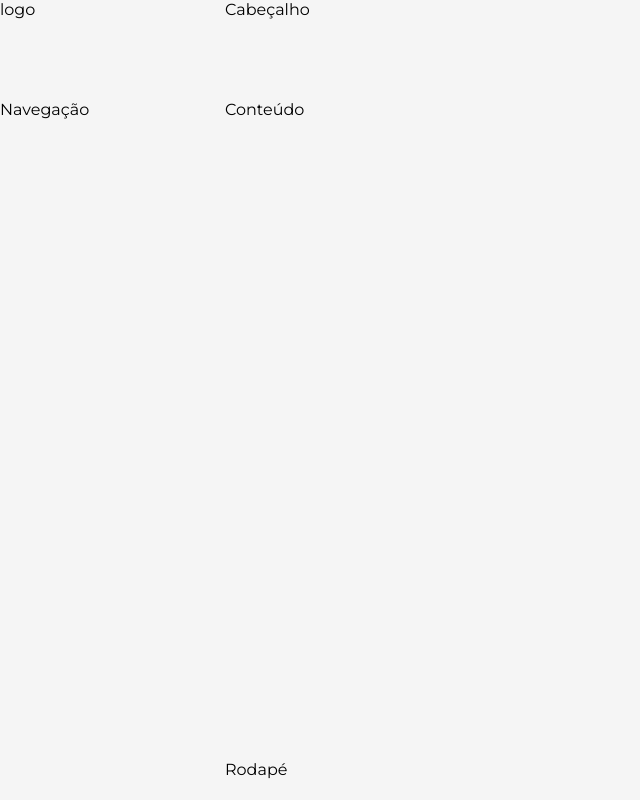
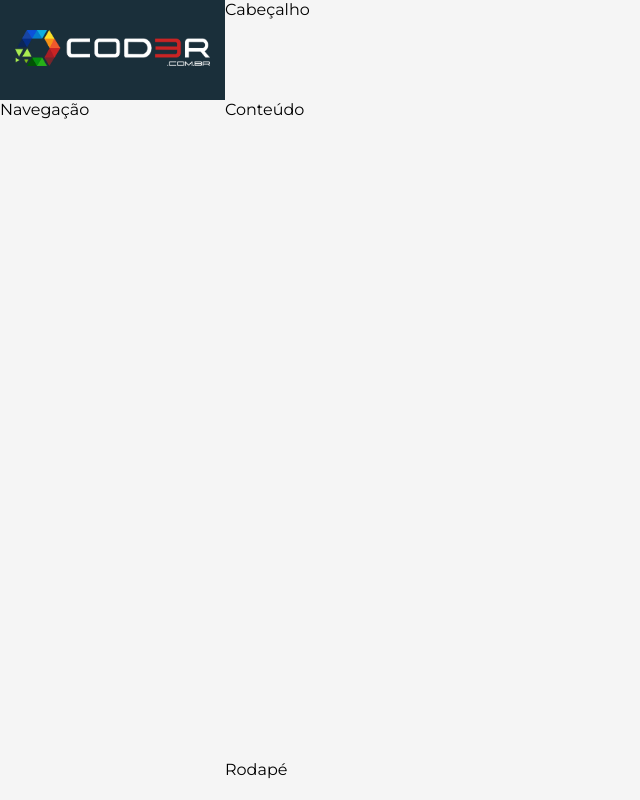
Before and after one commit to JuanPabllo/CRUD-ReactJs, a React (Create React App) app in the folder frontend/: page / in a window 1280 px wide. Shown: the whole page, without its empty margins (0-640 px from the left). Built offline with nearby package versions, Linux system fonts and the light colour scheme.

Commit message:
componet logo done

```diff
--- a/frontend/src/components/template/Logo.css
+++ b/frontend/src/components/template/Logo.css
@@ -0,0 +1,11 @@
+aside.logo {
+    background-color: var(--bg-dark);
+    display: flex;
+    justify-content: center;
+    align-items: center;
+}
+
+aside.logo img {
+    padding: 0px 15px;
+    width: 100%;
+}
--- a/frontend/src/components/template/Logo.jsx
+++ b/frontend/src/components/template/Logo.jsx
@@ -1,5 +1,10 @@
 import "./Logo.css";
-
+import Logo from '../../assets/img/logo.png'
 import React from "react";
 
-export default (props) => <aside className="logo">logo</aside>;
+export default (props) =>
+ <aside className="logo">
+    <a href="/" className="logo">
+        <img src={Logo} alt="logo"/>
+    </a>
+</aside>;
```
Also changed, not shown: frontend/src/assets/img/logo.png (added).
